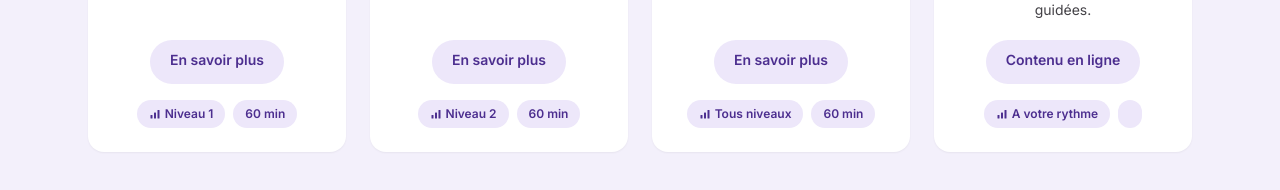
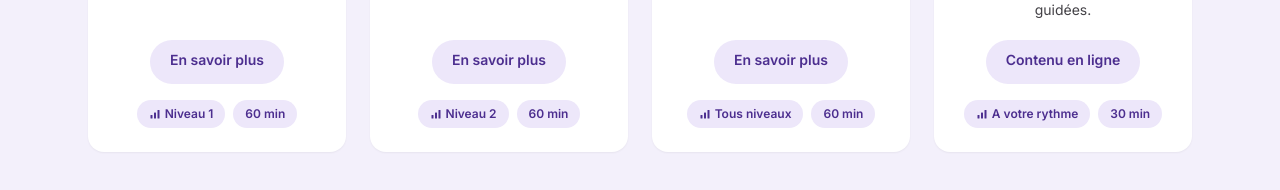
Before and after one commit to maxwelito-lgtm/YogaKunda, a Next.js app: page / in a window 1280 px wide. Shown: the part 1344-1534 px from the top of the page. Built offline with nearby package versions, Linux system fonts and the light colour scheme.

Commit message:
content: sous-titre générique pour la section Activités

```diff
--- a/components/ActivityCards.tsx
+++ b/components/ActivityCards.tsx
@@ -54,7 +54,7 @@ const activites: Activity[] = [
     cta: "Contenu en ligne",
     href: "/mon-espace",
     niveau: "A votre rythme",
-    duree: "",
+    duree: "30 min",
     badge: "Nouveau !",
   },
 ];
```
